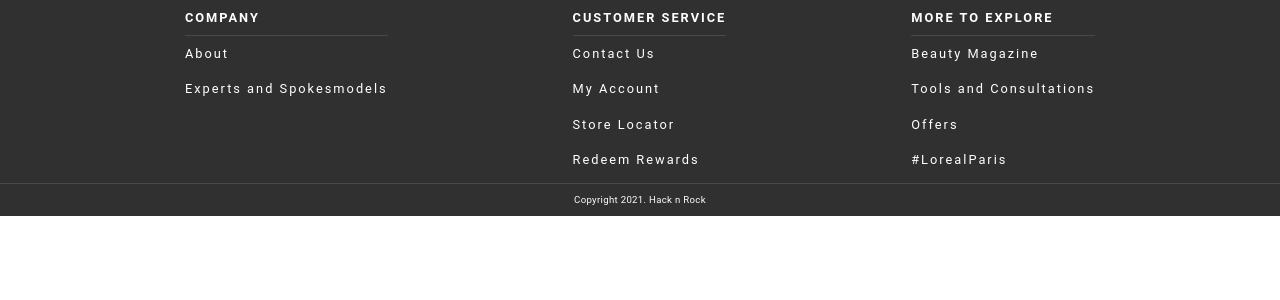
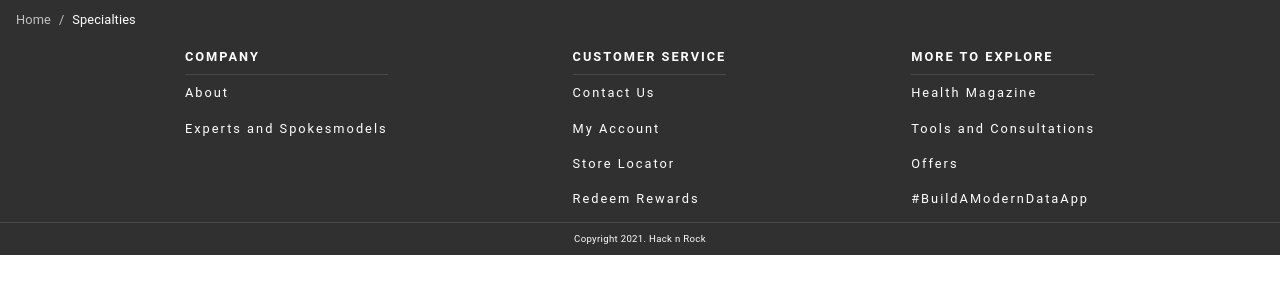
Before and after one commit to noob-coder-19/docCon, a React (Create React App) app in the folder client/: page / in a window 1280 px wide. Shown: the top 300 px of the page. Built offline with nearby package versions, Linux system fonts and the light colour scheme.

Commit message:
Added Breadcrums

```diff
--- /dev/null
+++ b/client/src/components/shared/BreadCrumsTab.js
@@ -0,0 +1,49 @@
+import {
+  Breadcrumbs,
+  createTheme,
+  Link,
+  ThemeProvider,
+  Typography,
+} from "@material-ui/core";
+import ScopedCssBaseline from "@material-ui/core/ScopedCssBaseline";
+import React from "react";
+
+const darkTheme = createTheme({
+  palette: {
+    type: "dark",
+  },
+});
+
+const BreadCrumsTab = (props) => {
+  return (
+    <ThemeProvider theme={darkTheme}>
+      <ScopedCssBaseline
+        style={{
+          paddingLeft: 16,
+          paddingRight: 16,
+          paddingBottom: 10,
+          paddingTop: 10,
+        }}
+      >
+        <Breadcrumbs>
+          {props.links.map((link, index) => {
+            if (index === props.links.length - 1) {
+              return (
+                <Typography color="textPrimary" key={index}>
+                  {link}
+                </Typography>
+              );
+            }
+            return (
+              <Link color="inherit" href="/" key={index}>
+                {link}
+              </Link>
+            );
+          })}
+        </Breadcrumbs>
+      </ScopedCssBaseline>
+    </ThemeProvider>
+  );
+};
+
+export default BreadCrumsTab;
--- a/client/src/components/shared/Footer.js
+++ b/client/src/components/shared/Footer.js
@@ -53,10 +53,10 @@ const Footer = () => {
             <Listings
               links={[
                 "MORE TO EXPLORE",
-                "Beauty Magazine",
+                "Health Magazine",
                 "Tools and Consultations",
                 "Offers",
-                "#LorealParis",
+                "#BuildAModernDataApp",
               ]}
             ></Listings>
           </Grid>
--- a/client/src/pages/Home.js
+++ b/client/src/pages/Home.js
@@ -1,8 +1,10 @@
 import Footer from "../components/shared/Footer";
+import BreadcrumsTab from "../components/shared/BreadCrumsTab";
 
 const Home = () => {
   return (
     <div>
+      <BreadcrumsTab links={["Home", "Specialties"]}></BreadcrumsTab>
       <Footer></Footer>
     </div>
   );
```
